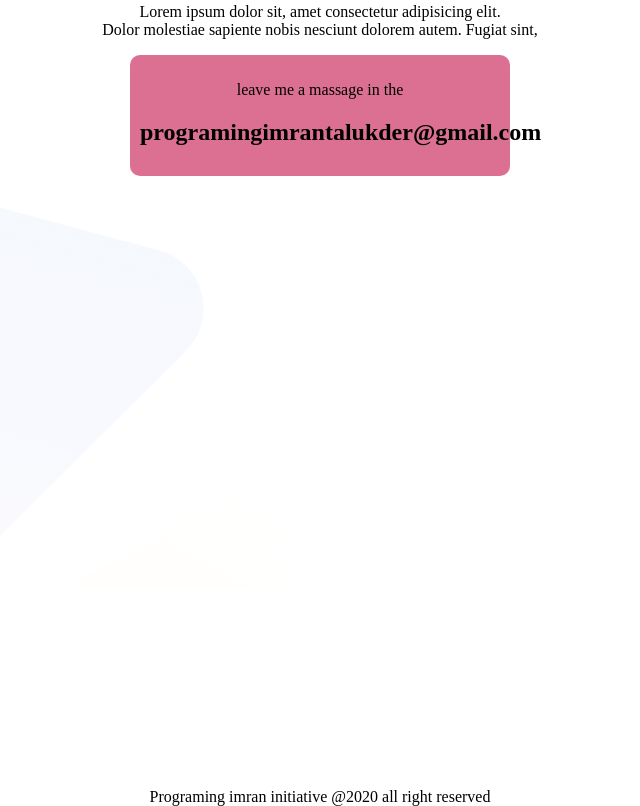
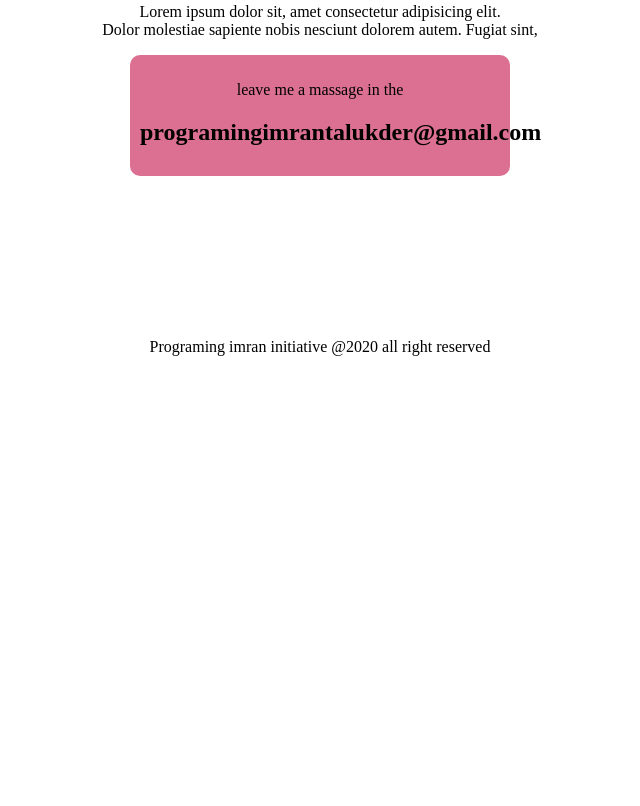
Before and after one commit to imrantalukder7/personal-website, a plain HTML site: page index.html in a window 1280 px wide. Shown: the part 2812-3618 px from the top of the page, without its empty margins (320-960 px from the left). After the commit the page ends 3178 px from the top, so only its background shows below. Drawn offline with Linux system fonts and the light colour scheme.

Commit message:
all done

```diff
--- a/cool.css
+++ b/cool.css
@@ -88,7 +88,7 @@ margin-top: 10%;
     text-align: center;
     background-image: url(image/footer-bg.png);
     background-repeat: no-repeat;
-
+    height: 50px;
 }
 .hi{
     background-color: palevioletred;
@@ -101,4 +101,5 @@ margin-top: 10%;
 
 #fotter{
     text-align: center;
+    margin-bottom: 10px;
 }
```
Also changed, not shown: 1 other file.
